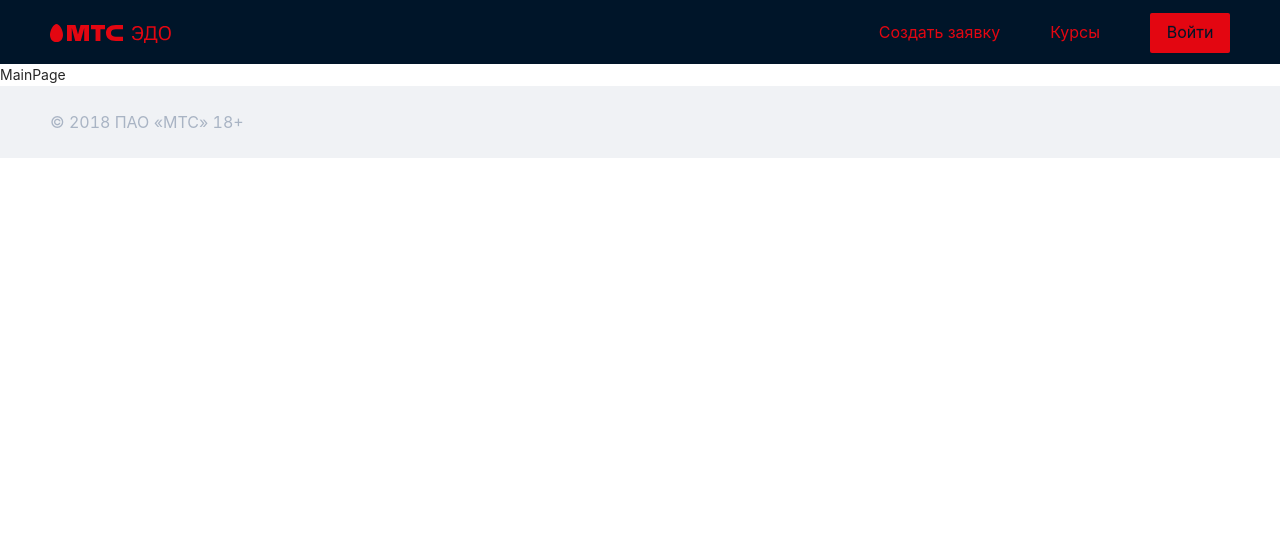
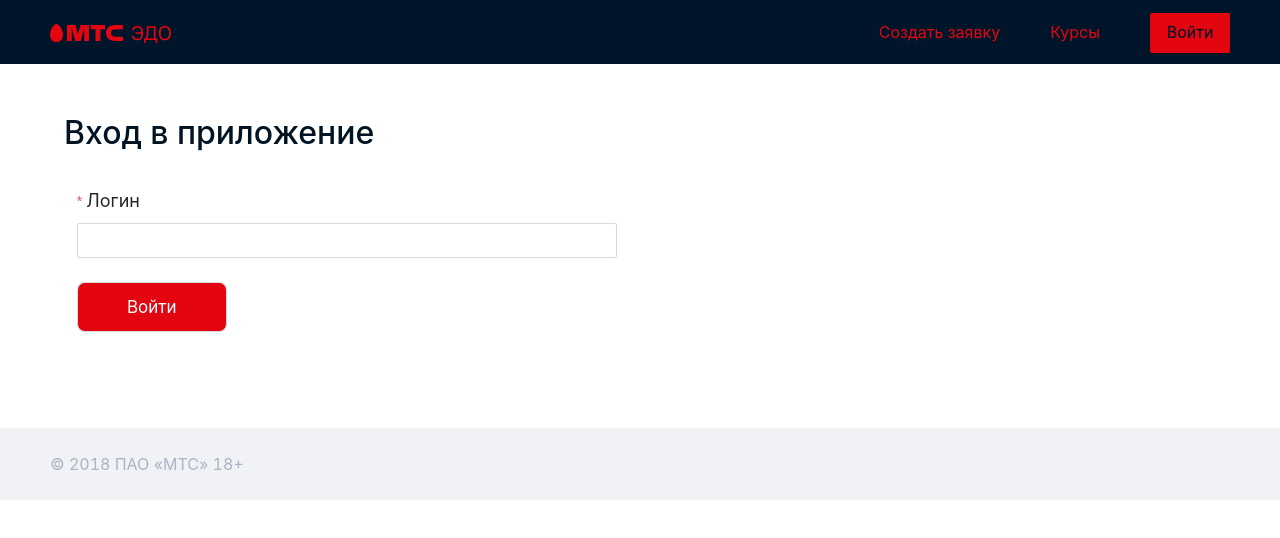
Before and after one commit to SPDA-Gang-Band/SPDA_Project_front, a React (Create React App) app: page / in a window 1280 px wide. Shown: the top 538 px of the page. Built offline with nearby package versions, Linux system fonts and the light colour scheme.

Commit message:
Login/Logout and request creation connected to API

```diff
--- a/src/App.js
+++ b/src/App.js
@@ -1,25 +1,31 @@
-import { BrowserRouter, Switch, Route } from 'react-router-dom';
+import React from "react";
+import { Redirect, BrowserRouter, Switch, Route } from 'react-router-dom';
 
 import { HeaderPage } from './components/HeaderPage/HeaderPage';
 import { FooterPage } from './components/FooterPage/FooterPage';
 import { CoursesPage } from './components/CoursesPage/CoursesPage';
 import { MainPage } from './components/MainPage/MainPage';
 import { RequestPage } from './components/RequestPage/RequestPage';
+import {useSelector} from "react-redux";
 
 function App() {
+
+  const userLogin = useSelector(state => state.loginReducer.login)
+  const loggedIn = userLogin !== null
+
   return (
     <>
       <BrowserRouter>
-        <HeaderPage loggedIn={true} />
+        <HeaderPage loggedIn={loggedIn} />
         <Switch>
           <Route exact path='/'>
-            <MainPage />
+            {loggedIn ? <Redirect to='/course-requests' /> : <MainPage />}
           </Route>
           <Route exact path='/course-requests'>
-            <CoursesPage />
+            {loggedIn ? <CoursesPage /> : <Redirect to='/' />}
           </Route>
           <Route path='/request'>
-            <RequestPage />
+            {loggedIn ? <RequestPage /> : <Redirect to='/' />}
           </Route>
         </Switch>
         <FooterPage />
--- a/src/components/HeaderPage/HeaderPage.js
+++ b/src/components/HeaderPage/HeaderPage.js
@@ -4,10 +4,18 @@ import { Layout, Button, Menu } from 'antd';
 
 import './HeaderPage.scss';
 import logo from '../../images/logo.svg';
+import {useDispatch} from "react-redux";
+import {loginActions} from "../../store/constants";
 
 const { Header } = Layout;
 
 export const HeaderPage = (props) => {
+
+    const dispatch = useDispatch();
+
+    const handleAuth = () => {
+      props.loggedIn && dispatch({type: loginActions.LOGOUT})
+    }
 
     const extraMenu = () => (
         <>
@@ -22,11 +30,12 @@ export const HeaderPage = (props) => {
                 Курсы
             </Link>
             <Button
+                onClick={handleAuth}
                 className="page-header__button"
                 type="primary"
             >
                 <span className="page-header__button-text">
-                    {props.loggedIn ? 'Войти' : 'Выйти'}
+                    {props.loggedIn ? 'Выйти' : 'Войти'}
                 </span>
             </Button>
         </>
--- /dev/null
+++ b/src/components/Login/Login.js
@@ -0,0 +1,59 @@
+import React, {useEffect} from 'react';
+import {Button, Form, Input} from "antd";
+import {useDispatch, useSelector} from "react-redux";
+import {loginActions} from "../../store/constants";
+
+import './Login.scss'
+
+export const Login = () => {
+
+  const [form] = Form.useForm();
+  const userLogin = useSelector(state => state.loginReducer.login)
+
+  useEffect(() => {
+    userLogin && redirect()
+  }, [])
+
+  const dispatch = useDispatch();
+
+  const handleSubmit = values => {
+    dispatch({type: loginActions.LOGIN, payload: values.login})
+    redirect()
+  }
+
+  const redirect = () => {
+    console.log("Redirect")
+  }
+
+  return (
+    <>
+      <div className="login">
+
+        <Form
+          form={form}
+          layout="vertical"
+          onFinish={handleSubmit}
+        >
+          <div className="login__form-group">
+            <Form.Item
+              className="login__form-item"
+              name="login"
+              label={<label className="login__form-label">Логин</label>}
+              rules={[{ required: true, message: 'Введите логин' }]}
+            >
+              <Input className="login__form-input"/>
+            </Form.Item>
+          </div>
+
+          <Form.Item>
+              <Button
+                className="login__button"
+                htmlType="submit">
+                <span className="login__button-text">Войти</span>
+              </Button>
+            </Form.Item>
+        </Form>
+      </div>
+    </>
+  )
+}
--- /dev/null
+++ b/src/components/Login/Login.scss
@@ -0,0 +1,48 @@
+// .request-back{
+//     // justify-content: center;
+//     align-content: center;
+// }
+
+.login{
+
+  width: 100%;
+  // max-width: 680px;
+  padding: 20px 6%;
+  // margin: 20px 9%;
+
+  &__button{
+    background: #E30611 !important;
+    border-radius: 8px !important;
+    width: 150px;
+    height: 50px !important;
+  }
+
+  &__form-label{
+    font-size: 18px !important;
+  }
+
+  &__form-group{
+    display: flex;
+    flex-direction: row;
+    justify-content: space-between;
+  }
+
+  &__form-item{
+    flex-basis: 48%;
+  }
+
+  &__form-input{
+    height: 35px;
+  }
+
+  &__button-text{
+    // font-family: MTS Sans;
+    display: flex;
+    align-items: center;
+    text-align: center;
+
+    color: #FFFFFF;
+    font-size: 17px;
+    line-height: 24px;
+  }
+}
--- a/src/components/MainPage/MainPage.js
+++ b/src/components/MainPage/MainPage.js
@@ -1,9 +1,15 @@
 import React from 'react';
+import {Login} from "../Login/Login";
+
+import './MainPage.scss'
 
 export const MainPage = () => {
-    return (
-        <>
-            <div>MainPage</div>
-        </>
-    )
+  return (
+      <>
+        <div className="login-page">
+          <h2 className="login-page__title">Вход в приложение</h2>
+          <Login />
+        </div>
+      </>
+  )
 }
--- /dev/null
+++ b/src/components/MainPage/MainPage.scss
@@ -0,0 +1,16 @@
+.login-page{
+  width: 100%;
+  max-width: 1280px;
+  margin: 4% auto;
+
+  &__title{
+    font-size: 32px;
+    line-height: 36px;
+    padding-left: 5%;
+
+    display: flex;
+    align-items: center;
+
+    color: #001424;
+  }
+}
--- a/src/components/Request/Request.js
+++ b/src/components/Request/Request.js
@@ -1,39 +1,31 @@
-import React from 'react';
+import React, {useEffect} from 'react';
 import { Form, Input, Button } from 'antd';
+import { createCourse } from "../../api/coursesApi";
+import {useSelector} from "react-redux";
 
 import './Request.scss';
 
 export const Request = () => {
 
     const [form] = Form.useForm();
+    const userLogin = useSelector(state => state.loginReducer.login)
 
-    const sendForm = async (data) => {
-        const response = await fetch(``, {
-            method: 'POST',
-            headers: {
-                'Content-type': 'application/json'
-            },
-            body: data
-        }).catch(function(error){
-            console.log(error);
-        })
-        if (response){
-            const resData = await response.json();
-
-            if (resData.status === 'success'){
-               alert('Data sent');
-            }
-            else if (resData.status === 'fail'){
-                alert('Something went wrong');
-            }
-        }
+    const sendForm = (data) => {
+        createCourse(data, userLogin)
+          .then(response => {
+              // TODO: redirect to courses page
+              console.log(response)
+              form.resetFields()
+          })
+          .catch(err => console.error(err))
     }
 
     const handleSubmit = (values) => {
-
-        // sendForm(values);
         console.log(values);
-        form.resetFields();
+        form.validateFields()
+          .then(() => {
+              sendForm(values);
+          })
     }
 
     return (
@@ -47,32 +39,36 @@ export const Request = () => {
                     <div className="request__form-group">
                         <Form.Item
                             className="request__form-item"
-                            name="firstname"
+                            name="name"
                             label={<label className="request__form-label">Фамилия</label>}
-                            required>
+                            rules={[{ required: true, message: 'Введите фамилию' }]}
+                        >
                             <Input className="request__form-input"/>
                         </Form.Item>
                         <Form.Item
                             className="request__form-item"
-                            name="lastname"
+                            name="surname"
                             label={<label className="request__form-label">Имя</label>}
-                            required>
+                            rules={[{ required: true, message: 'Введите имя' }]}
+                        >
                             <Input className="request__form-input"/>
                         </Form.Item>
                     </div>
                     <div className="request__form-group">
                         <Form.Item
                             className="request__form-item"
-                            name="coursename"
+                            name="course_name"
                             label={<label className="request__form-label">Название курса</label>}
-                            required>
+                            rules={[{ required: true, message: 'Введите название курса' }]}
+                        >
                             <Input className="request__form-input" />
                         </Form.Item>
                         <Form.Item
                             className="request__form-item"
                             name="link"
                             label={<label className="request__form-label">Ссылка на курс</label>}
-                            required>
+                            rules={[{ required: true, message: 'Вставьте ссылку на курс' }]}
+                        >
                             <Input className="request__form-input" />
                         </Form.Item>
                     </div>
@@ -80,12 +76,14 @@ export const Request = () => {
                         <Form.Item
                             className="request__form-item"
                             name="price"
-                            label={<label className="request__form-label">Цена курса (в рублях)</label>}>
+                            label={<label className="request__form-label">Цена курса (в рублях)</label>}
+                            rules={[{ required: true, message: 'Укажите цену курса' }]}
+                        >
                             <Input className="request__form-input" type="number" />
                         </Form.Item>
                         <Form.Item
                             className="request__form-item"
-                            name="date"
+                            name="start_date"
                             label={<label className="request__form-label">Дата начала курса</label>}>
                             <Input className="request__form-input" type="date" />
                         </Form.Item>
@@ -93,7 +91,7 @@ export const Request = () => {
                     <div className="request__form-group">
                         <Form.Item
                             className="request__form-item"
-                            name="quarter"
+                            name="study_quarter"
                             label={<label className="request__form-label">Квартал обучения</label>}>
                             <Input className="request__form-input" />
                         </Form.Item>
```
Also changed, not shown: src/components/FooterPage/FooterPage.scss (line endings or trailing spaces), 1 other file (tests, documents, lock files or other folders).
